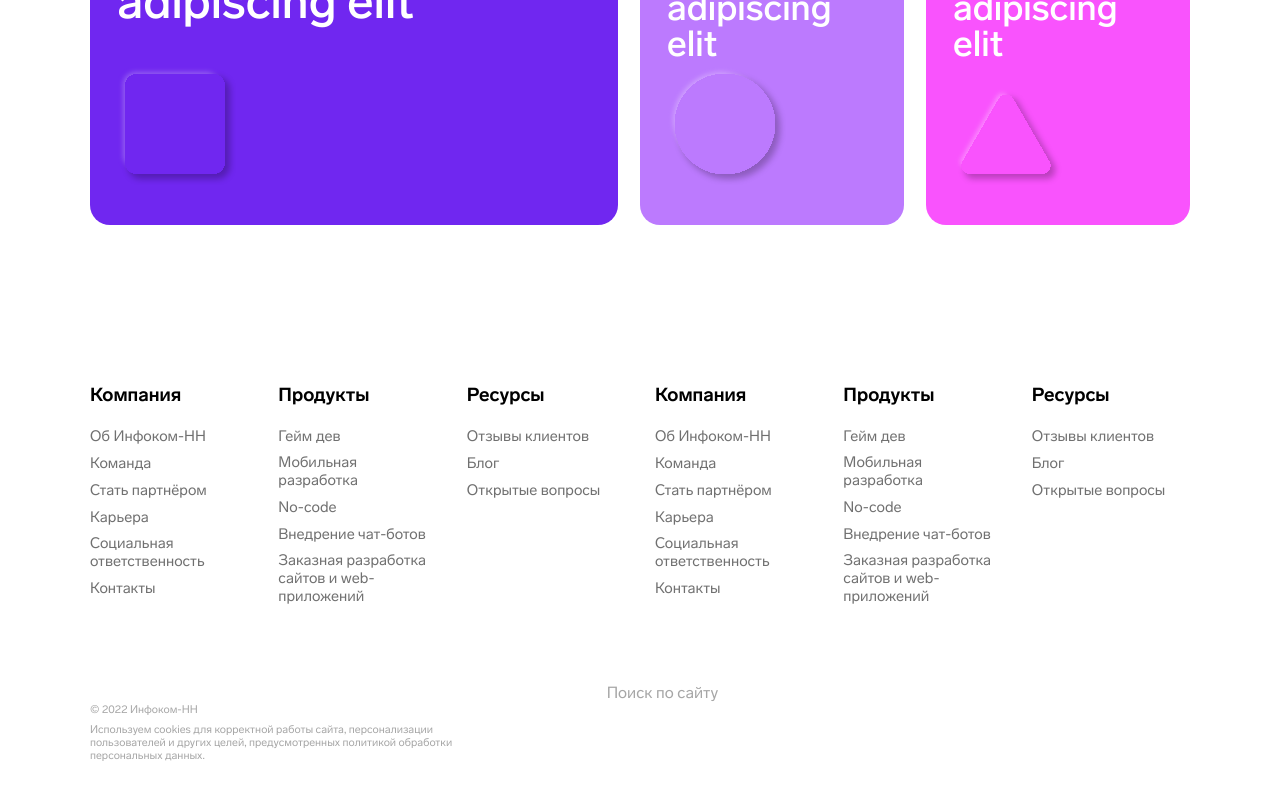
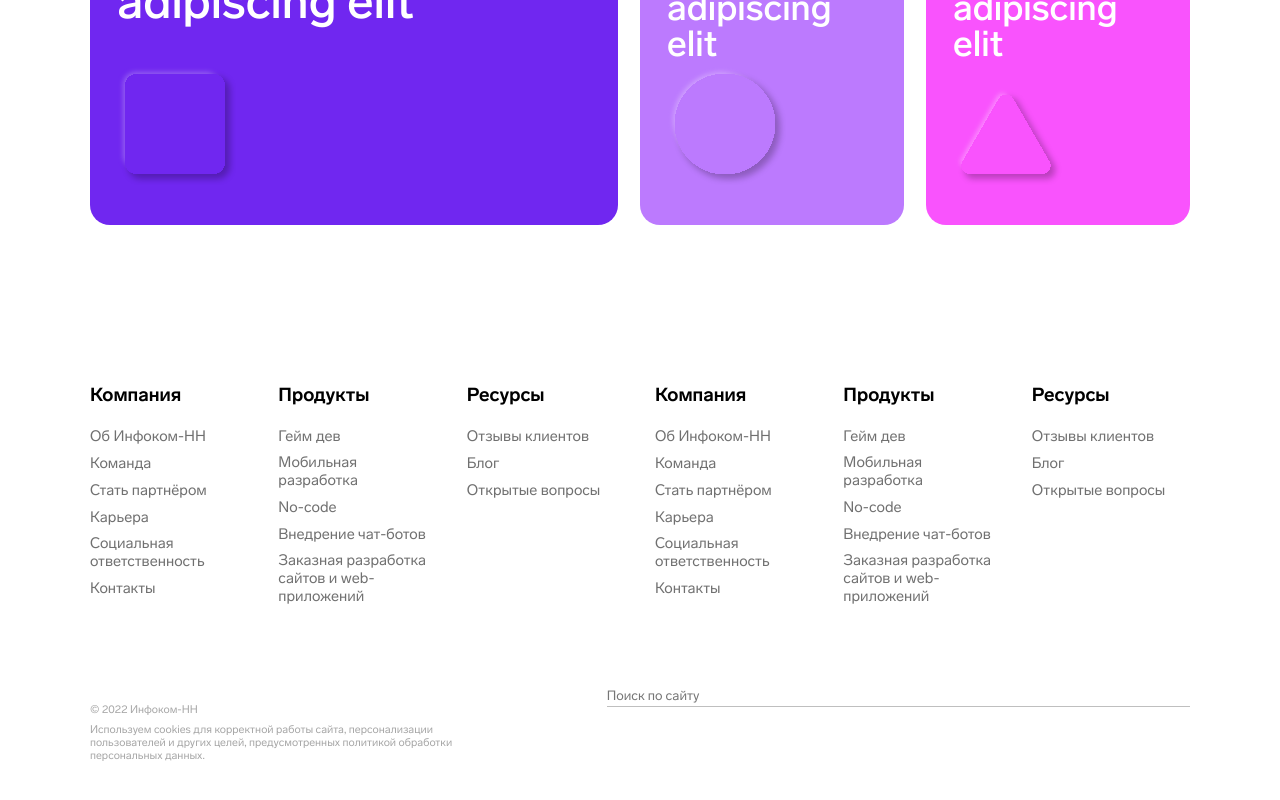
Before and after one commit to Ejoktank/infocom, a React app: page / in a window 1280 px wide. Shown: the part 883-1683 px from the top of the page. Built offline with nearby package versions, Linux system fonts and the light colour scheme.

Commit message:
search input ui

```diff
--- a/src/footer/Footer.jsx
+++ b/src/footer/Footer.jsx
@@ -132,7 +132,7 @@ export function Footer() {
             персональных данных.
           </p>
         </div>
-        <div className="search_block">Поиск по сайту</div>
+        <input type="text" className="search_block" placeholder="Поиск по сайту"></input>
       </div>
     </footer>
   );
--- a/src/footer/Footer.less
+++ b/src/footer/Footer.less
@@ -161,7 +161,6 @@
         margin-bottom: 7px;
       }
     }
-
   }
 }
 
@@ -187,7 +186,22 @@
 }
 
 .search_block {
-  @media @max1080 {
+  border: none;
+  margin-bottom: 55px;
+  border-bottom: 1px solid #00000040;
+  outline: none;
+
+  &:focus {
     border-bottom: 1px solid #000;
   }
+
+  @media @max1080 {
+    margin-bottom: 0;
+    padding-bottom: 5px;
+    font-size: 16px;
+  }
+
+  @media @max500 {
+    font-size: 14px;
+  }
 }
```
